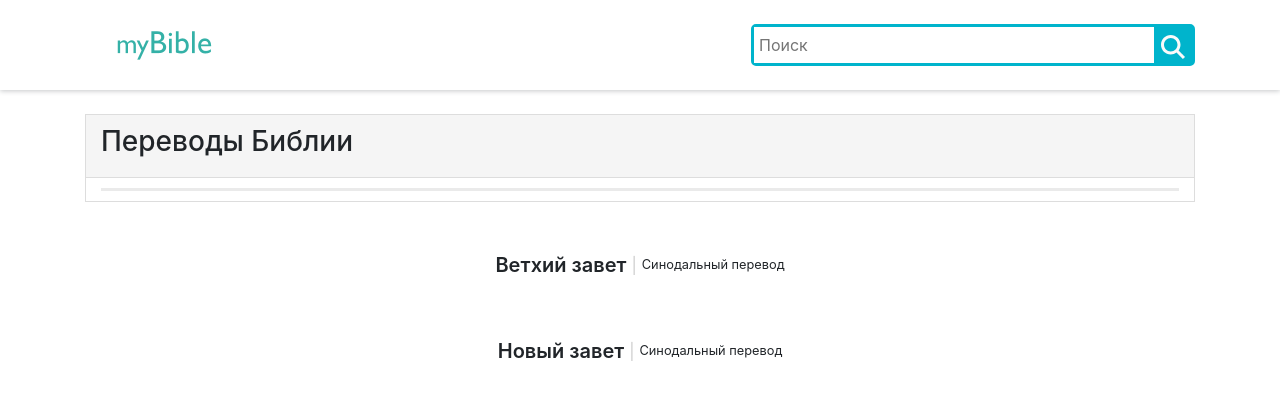
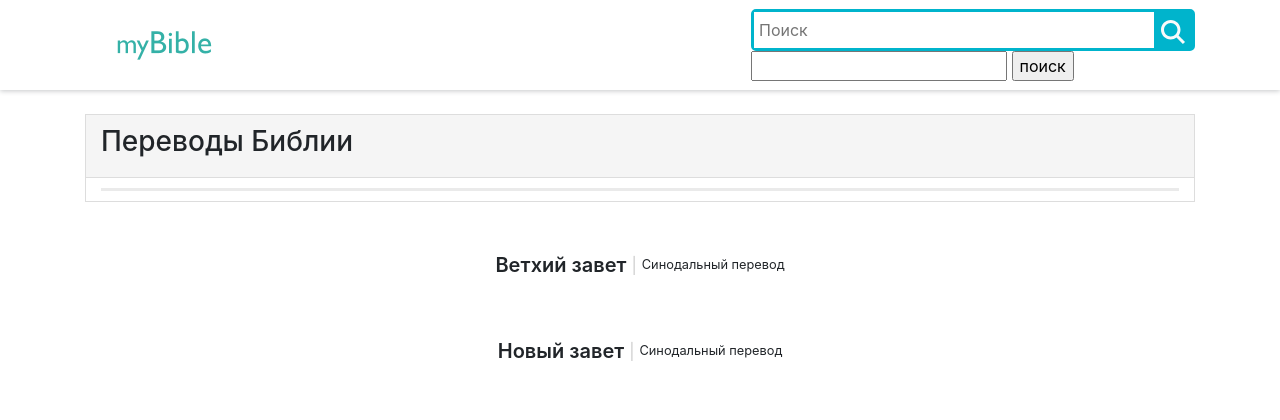
Before and after one commit to chdimach/chdimach, a PHP site: page /index.php in a window 1280 px wide. Shown: the top 420 px of the page. Run offline with PHP 8.4, Linux system fonts and the light colour scheme; data that the repository does not hold is empty.

Commit message:
поиск новая структура

```diff
--- a/header.php
+++ b/header.php
@@ -23,6 +23,12 @@
                     </svg>
                 </button>
             </div>
+
+            <form method="post" action="search.php">
+                <input type="text" name="search">
+                <input type="submit" name="submit" value="поиск">
+            </form>
+
         </div>
     </div>
 </header>
```
